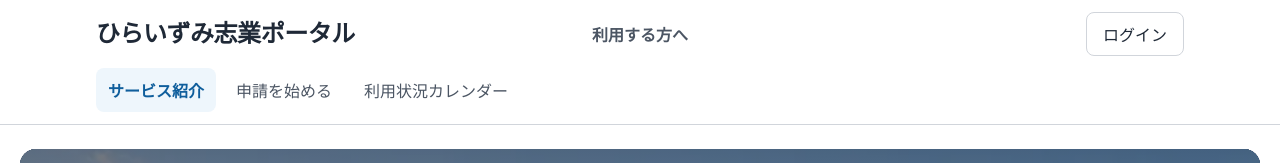
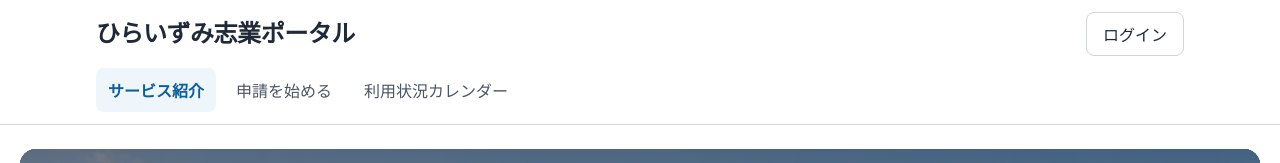
Before and after one commit to satoshihigashihara-tech/hiraizumi_shigyo_portal, a Next.js app: page / in a window 1280 px wide. Shown: the top 163 px of the page. Built offline with nearby package versions, Linux system fonts and the light colour scheme.

Commit message:
Remove root audience label

```diff
--- a/app/components/SiteHeader.js
+++ b/app/components/SiteHeader.js
@@ -41,11 +41,12 @@ export function useSiteAudience() {
   return { pathname, mode, area };
 }
 
-function audienceLabel(area, mode) {
+function audienceLabel(area, mode, pathname) {
   if (area === "staff") return "職員の方へ";
   if (mode === "camp") return "スパルタキャンプ参加者の方へ";
   if (mode === "fieldwork") return "フィールドワークを行う方へ";
   if (area === "user") return "一般利用者の方へ";
+  if (pathname === "/") return null;
   return "利用する方へ";
 }
 
@@ -59,6 +60,7 @@ export function SiteAccount({ area }) {
 
 export default function SiteHeader() {
   const { pathname, mode, area } = useSiteAudience();
+  const audience = audienceLabel(area, mode, pathname);
   const nav = area === "staff"
     ? [["/staff", "職員ホーム"], ["/staff/camps", "キャンプ管理"], ["/staff/community/groups", "団体審査"], ["/staff/calendar", "職員カレンダー"]]
     : area === "user"
@@ -72,7 +74,7 @@ export default function SiteHeader() {
     <header className={styles.header}>
       <div className={styles.headerInner}>
         <Link className={styles.brand} href="/">ひらいずみ志業ポータル</Link>
-        <p className={styles.audience}>{audienceLabel(area, mode)}</p>
+        <p className={styles.audience} aria-hidden={!audience}>{audience}</p>
         <div className={styles.account}><SiteAccount area={area} /></div>
         <nav className={styles.nav} aria-label="共通メニュー"><ul>
           {nav.map(([href, label]) => <li key={href}><Link aria-current={pathname === href ? "page" : undefined} href={withMode(href, area === "user" ? mode : null)}>{label}</Link></li>)}
--- a/app/layout.js
+++ b/app/layout.js
@@ -15,7 +15,7 @@ function HeaderFallback() {
     <a className={chromeStyles.skipLink} href="#main-content">本文へ移動する</a>
     <header className={chromeStyles.header}><div className={chromeStyles.headerInner}>
       <Link className={chromeStyles.brand} href="/">ひらいずみ志業ポータル</Link>
-      <p className={chromeStyles.audience}>利用する方へ</p>
+      <p className={chromeStyles.audience} aria-hidden="true" />
       <div className={chromeStyles.account}><Link href="/login">ログイン</Link></div>
       <nav className={chromeStyles.nav} aria-label="共通メニュー"><ul>
         <li><Link href="/">サービス紹介</Link></li>
```
Also changed, not shown: 1 other file (tests, documents, lock files or other folders).
